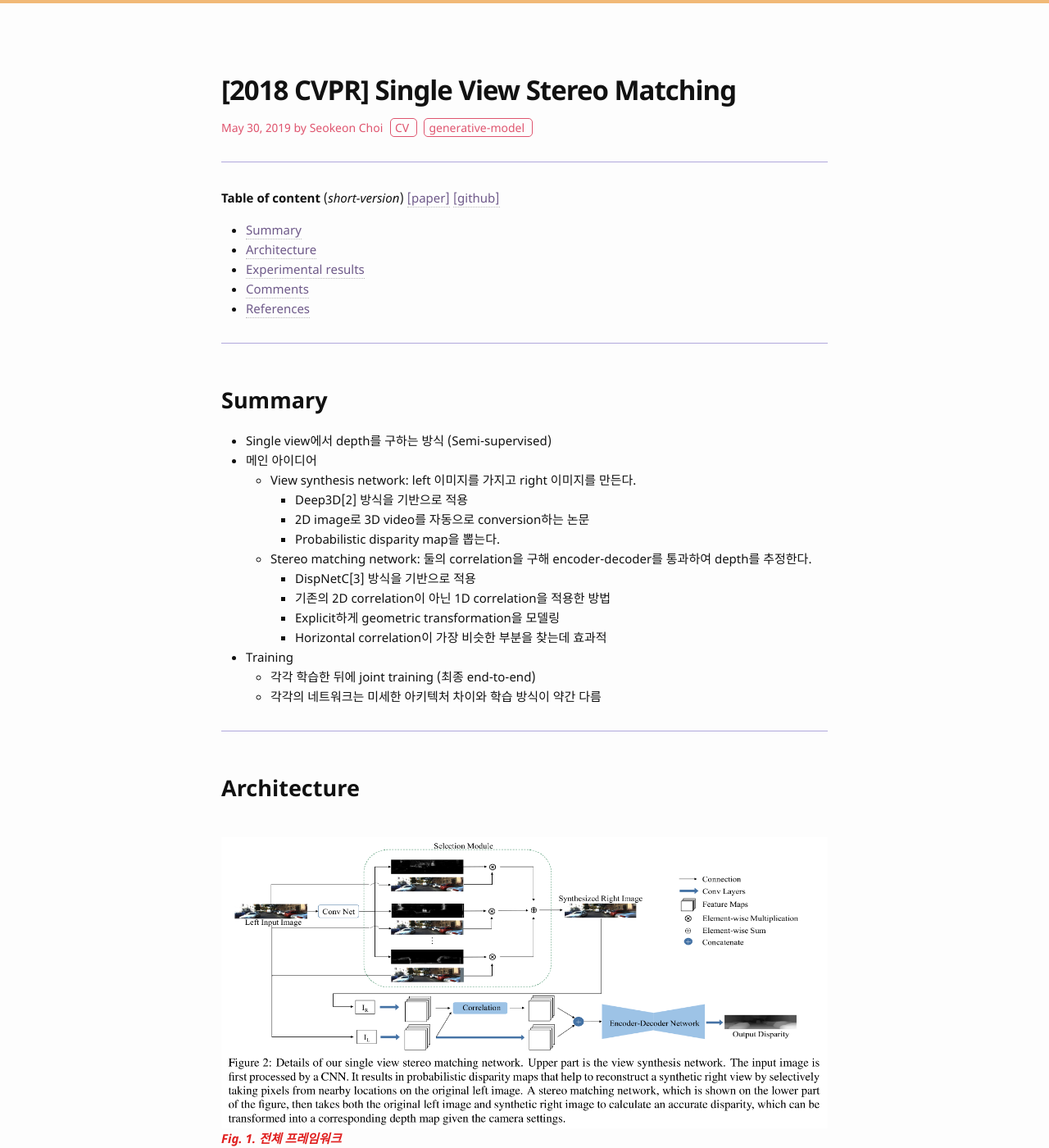
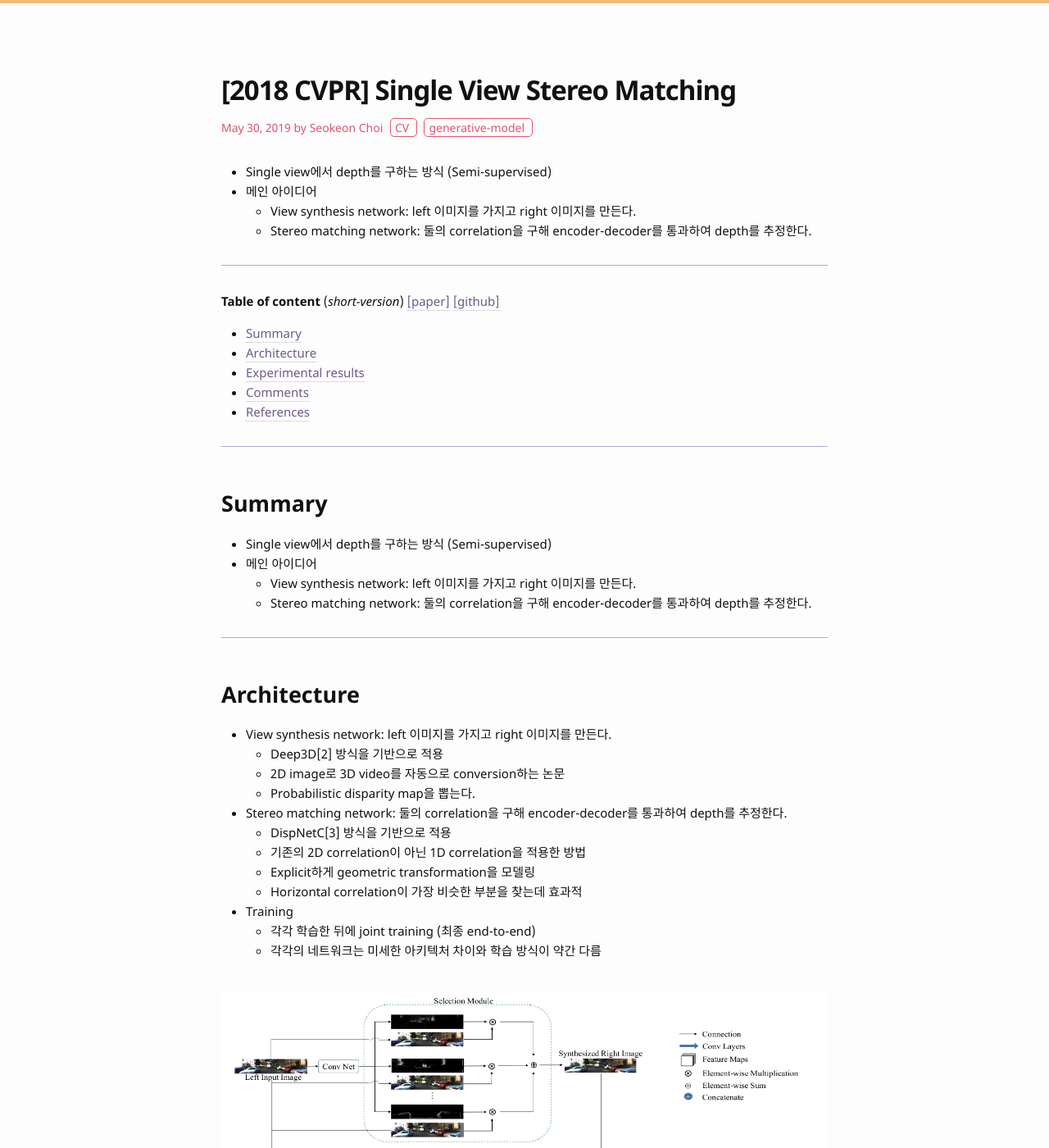
Before and after one commit to bismex/bismex.github.io, a Jekyll site: the page built from _posts/2019-05-30-SVSM.md, in a window 1280 px wide and 1400 px high. Shown: the whole window at 82% size. Built offline with Jekyll 4.4.1, drawn with Linux system fonts in a browser that asks for light colours.

Commit message:
Update 2019-05-30-SVSM.md

```diff
--- a/_posts/2019-05-30-SVSM.md
+++ b/_posts/2019-05-30-SVSM.md
@@ -4,6 +4,12 @@ title: "[2018 CVPR] Single View Stereo Matching"
 date: 2019-05-30 14:30:00
 tags: CV generative-model
 ---
+
+
+- Single view에서 depth를 구하는 방식 (Semi-supervised)
+- 메인 아이디어
+  - View synthesis network: left 이미지를 가지고 right 이미지를 만든다.
+  - Stereo matching network: 둘의 correlation을 구해 encoder-decoder를 통과하여 depth를 추정한다.
 
 <!--more-->
 
@@ -22,6 +28,13 @@ tags: CV generative-model
 - Single view에서 depth를 구하는 방식 (Semi-supervised)
 - 메인 아이디어
   - View synthesis network: left 이미지를 가지고 right 이미지를 만든다.
+  - Stereo matching network: 둘의 correlation을 구해 encoder-decoder를 통과하여 depth를 추정한다.
+
+---
+
+## Architecture
+
+  - View synthesis network: left 이미지를 가지고 right 이미지를 만든다.
     - Deep3D[2] 방식을 기반으로 적용
     - 2D image로 3D video를 자동으로 conversion하는 논문
     - Probabilistic disparity map을 뽑는다.
```
Also changed, not shown: other parts of _posts/2019-05-30-SVSM.md (+0 -4 lines).
